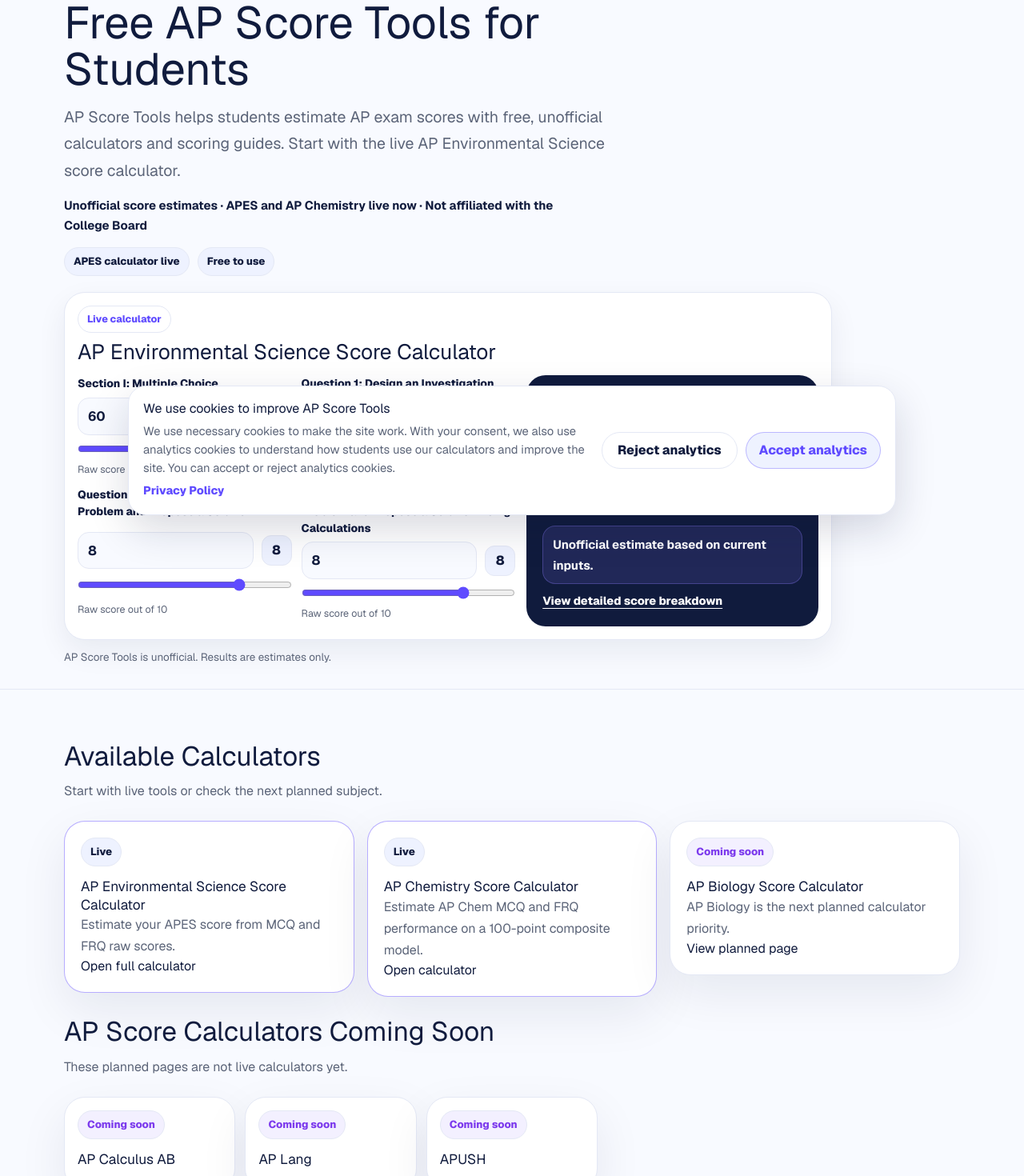
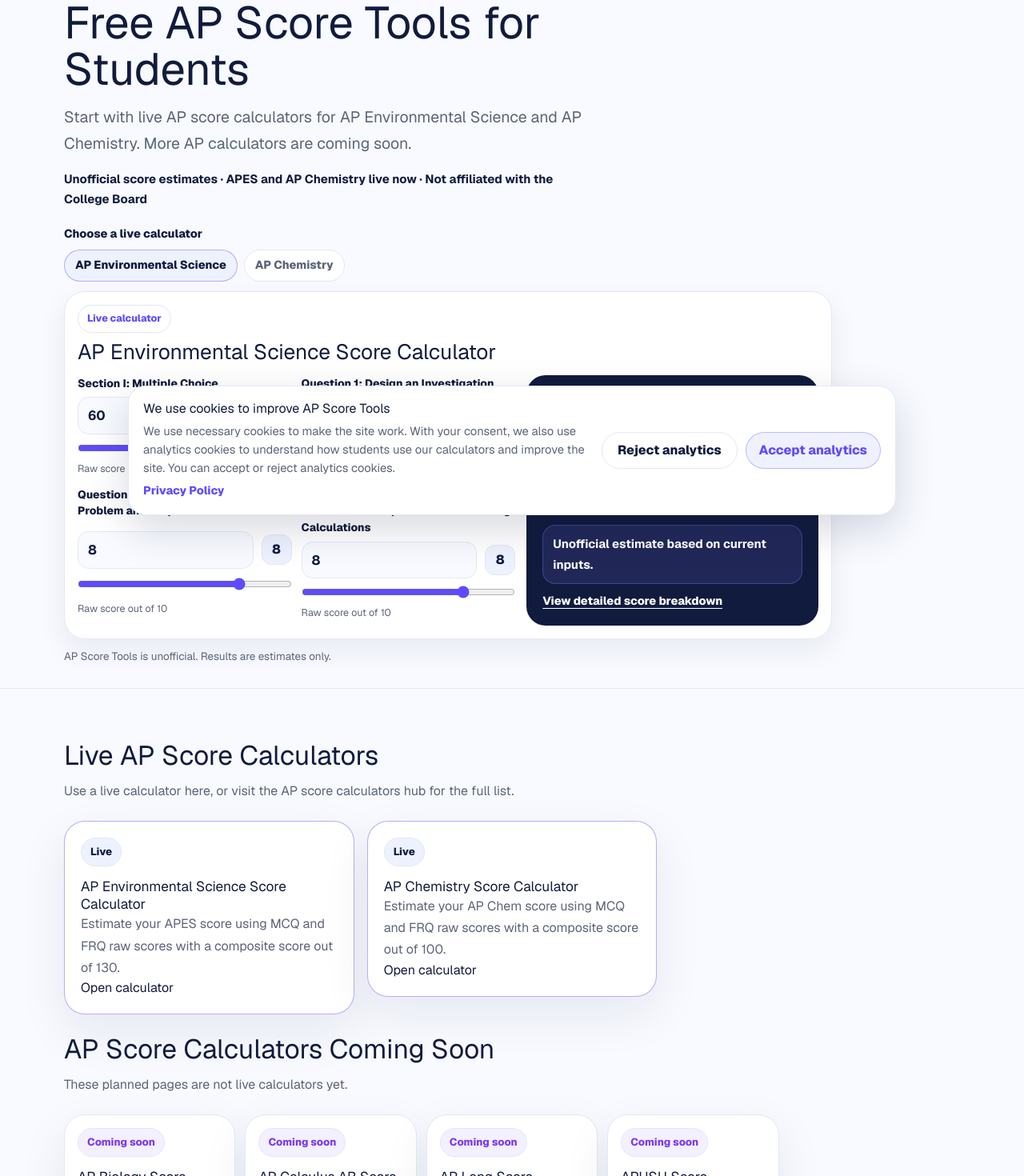
Before and after one commit to clairesun0731-art/apscoretools, a Next.js app: page / in a window 1280 px wide. Shown: the part 140-1610 px from the top of the page at 80% size. Built offline with nearby package versions, Linux system fonts and the light colour scheme; no server answers.

Commit message:
Add homepage live calculator switcher

```diff
--- a/app/globals.css
+++ b/app/globals.css
@@ -869,6 +869,54 @@
   gap: 10px;
 }
 
+.home-calculator-switcher {
+  display: grid;
+  gap: 12px;
+}
+
+.switcher-header {
+  display: grid;
+  gap: 9px;
+}
+
+.switcher-label {
+  color: var(--foreground);
+  font-size: 0.9rem;
+  font-weight: 800;
+}
+
+.calculator-tabs {
+  display: flex;
+  flex-wrap: wrap;
+  gap: 8px;
+}
+
+.tab {
+  min-height: 38px;
+  border: 1px solid var(--border);
+  border-radius: 999px;
+  background: #ffffff;
+  color: var(--muted);
+  cursor: pointer;
+  font-size: 0.9rem;
+  font-weight: 760;
+  padding: 8px 13px;
+}
+
+.tab:hover,
+.tab:focus-visible {
+  border-color: rgba(95, 75, 255, 0.45);
+  color: var(--accent);
+  outline: 3px solid var(--accent-soft);
+  outline-offset: 2px;
+}
+
+.tab.active {
+  border-color: rgba(95, 75, 255, 0.42);
+  background: var(--accent-soft);
+  color: var(--foreground);
+}
+
 .inline-disclaimer {
   color: var(--muted);
   font-size: 0.84rem;
--- a/app/page.tsx
+++ b/app/page.tsx
@@ -1,15 +1,15 @@
 import type { Metadata } from "next";
 import Link from "next/link";
+import HomeCalculatorSwitcher from "@/components/HomeCalculatorSwitcher";
 import JsonLd from "@/components/JsonLd";
 import TrackedLink from "@/components/TrackedLink";
-import ApesCalculator from "./ap-environmental-science-score-calculator/ApesCalculator";
 
 export const metadata: Metadata = {
   title: {
     absolute: "AP Score Tools | Free AP Score Calculators for Students",
   },
   description:
-    "AP Score Tools provides free, unofficial AP score calculators and exam tools for students. Start with the AP Environmental Science score calculator, with more AP subjects coming soon.",
+    "Use AP Score Tools to estimate AP exam scores with free, unofficial calculators. AP Environmental Science and AP Chemistry calculators are live now, with more AP subjects coming soon.",
   alternates: {
     canonical: "https://www.apscoretools.com/",
   },
@@ -17,12 +17,40 @@
 
 const comingSoonCalculators = [
   {
-    name: "AP Calculus AB",
+    name: "AP Biology Score Calculator",
+    href: "/ap-biology-score-calculator/",
+    subject: "ap_biology",
+  },
+  {
+    name: "AP Calculus AB Score Calculator",
     href: "/ap-calculus-ab-score-calculator/",
     subject: "ap_calculus_ab",
   },
-  { name: "AP Lang", href: "/ap-lang-score-calculator/", subject: "ap_lang" },
-  { name: "APUSH", href: "/apush-score-calculator/", subject: "apush" },
+  {
+    name: "AP Lang Score Calculator",
+    href: "/ap-lang-score-calculator/",
+    subject: "ap_lang",
+  },
+  {
+    name: "APUSH Score Calculator",
+    href: "/apush-score-calculator/",
+    subject: "apush",
+  },
+];
+
+const liveCalculators = [
+  {
+    name: "AP Environmental Science Score Calculator",
+    description:
+      "Estimate your APES score using MCQ and FRQ raw scores with a composite score out of 130.",
+    href: "/ap-environmental-science-score-calculator/",
+  },
+  {
+    name: "AP Chemistry Score Calculator",
+    description:
+      "Estimate your AP Chem score using MCQ and FRQ raw scores with a composite score out of 100.",
+    href: "/ap-chemistry-score-calculator/",
+  },
 ];
 
 const faqItems = [
@@ -65,7 +93,7 @@
   name: "AP Score Tools",
   url: "https://www.apscoretools.com/",
   description:
-    "AP Score Tools is a free, unofficial AP score calculator hub for students, starting with the live AP Environmental Science score calculator.",
+    "AP Score Tools is a free, unofficial AP score calculator hub for students, with live AP Environmental Science and AP Chemistry score calculators.",
   isPartOf: {
     "@type": "WebSite",
     name: "AP Score Tools",
@@ -84,22 +112,17 @@
             <span className="eyebrow">AP score calculator hub</span>
             <h1>Free AP Score Tools for Students</h1>
             <p className="lead">
-              AP Score Tools helps students estimate AP exam scores with free,
-              unofficial calculators and scoring guides. Start with the live AP
-              Environmental Science score calculator.
+              Start with live AP score calculators for AP Environmental Science
+              and AP Chemistry. More AP calculators are coming soon.
             </p>
             <p className="trust-line">
               Unofficial score estimates · APES and AP Chemistry live now · Not
               affiliated with the College Board
             </p>
-            <div className="badge-row" aria-label="Calculator status">
-              <span>APES calculator live</span>
-              <span>Free to use</span>
-            </div>
           </div>
 
           <div className="home-calculator-wrap">
-            <ApesCalculator mode="compact" />
+            <HomeCalculatorSwitcher />
             <p className="inline-disclaimer">
               AP Score Tools is unofficial. Results are estimates only.
             </p>
@@ -111,49 +134,32 @@
         <div className="container content-stack">
           <section className="prose-card">
             <div className="section-heading compact-heading">
-              <h2>Available Calculators</h2>
-              <p>Start with live tools or check the next planned subject.</p>
+              <h2>Live AP Score Calculators</h2>
+              <p>
+                Use a live calculator here, or visit the{" "}
+                <TrackedLink
+                  eventName="calculator_hub_click"
+                  eventParams={{ source: "homepage_live_section" }}
+                  href="/ap-score-calculators/"
+                >
+                  AP score calculators hub
+                </TrackedLink>{" "}
+                for the full list.
+              </p>
             </div>
             <div className="cards-grid">
-              <Link href="/ap-environmental-science-score-calculator/">
+              {liveCalculators.map((calculator) => (
+                <Link href={calculator.href} key={calculator.name}>
                   <article className="tool-card active tool-card-compact">
                     <div>
                       <span className="status-pill">Live</span>
-                    <h3>AP Environmental Science Score Calculator</h3>
-                    <p>
-                      Estimate your APES score from MCQ and FRQ raw scores.
-                    </p>
-                  </div>
-                  <span>Open full calculator</span>
-                </article>
-              </Link>
-              <Link href="/ap-chemistry-score-calculator/">
-                <article className="tool-card active tool-card-compact">
-                  <div>
-                    <span className="status-pill">Live</span>
-                    <h3>AP Chemistry Score Calculator</h3>
-                    <p>
-                      Estimate AP Chem MCQ and FRQ performance on a 100-point
-                      composite model.
-                    </p>
+                      <h3>{calculator.name}</h3>
+                      <p>{calculator.description}</p>
                     </div>
                     <span>Open calculator</span>
                   </article>
                 </Link>
-              <TrackedLink
-                eventName="coming_soon_subject_click"
-                eventParams={{ subject: "ap_biology", source: "homepage" }}
-                href="/ap-biology-score-calculator/"
-              >
-                <article className="tool-card tool-card-compact">
-                  <div>
-                    <span className="status-pill soon">Coming soon</span>
-                    <h3>AP Biology Score Calculator</h3>
-                    <p>AP Biology is the next planned calculator priority.</p>
-                  </div>
-                  <span>View planned page</span>
-                </article>
-              </TrackedLink>
+              ))}
             </div>
           </section>
 
--- a/components/APChemCalculator.tsx
+++ b/components/APChemCalculator.tsx
@@ -21,6 +21,7 @@
 
 type InputField =
   | "mcq"
+  | "frq_total"
   | "long_frq_1"
   | "long_frq_2"
   | "long_frq_3"
@@ -106,15 +107,17 @@
   const [short5, setShort5] = useState(3);
   const [short6, setShort6] = useState(3);
   const [short7, setShort7] = useState(3);
+  const [frqTotalCompact, setFrqTotalCompact] = useState(33);
   const isCompact = mode === "compact";
-  const pageType = isCompact ? "compact" : "tool_page";
+  const pageType = isCompact ? "homepage" : "tool_page";
   const hasStartedRef = useRef(false);
   const hasInteractedRef = useRef(false);
 
   const result = useMemo(() => {
     const mcqScaled = Math.min((mcqRaw / 60) * 50, 50);
-    const frqRawTotal =
-      long1 + long2 + long3 + short4 + short5 + short6 + short7;
+    const frqRawTotal = isCompact
+      ? frqTotalCompact
+      : long1 + long2 + long3 + short4 + short5 + short6 + short7;
     const frqScaled = Math.min((frqRawTotal / 46) * 50, 50);
     const composite = Math.min(mcqScaled + frqScaled, 100);
     const score = getPredictedAPScore(composite);
@@ -138,7 +141,18 @@
       nextBandMessage,
       score,
     };
-  }, [long1, long2, long3, mcqRaw, short4, short5, short6, short7]);
+  }, [
+    frqTotalCompact,
+    isCompact,
+    long1,
+    long2,
+    long3,
+    mcqRaw,
+    short4,
+    short5,
+    short6,
+    short7,
+  ]);
 
   function handleInputChange(
     inputField: InputField,
@@ -205,6 +219,20 @@
             onChange={(value) => handleInputChange("mcq", value, setMcqRaw)}
             value={mcqRaw}
           />
+          {isCompact ? (
+            <ScoreField
+              helper="Total FRQ raw score out of 46. Use the full calculator page to enter each FRQ separately."
+              id="chemistry-frq-total"
+              label="Total FRQ Score"
+              max={46}
+              min={0}
+              onChange={(value) =>
+                handleInputChange("frq_total", value, setFrqTotalCompact)
+              }
+              value={frqTotalCompact}
+            />
+          ) : (
+            <>
               <ScoreField
                 helper="Raw score out of 10"
                 id="chemistry-long-frq-1"
@@ -282,6 +310,8 @@
                 }
                 value={short7}
               />
+            </>
+          )}
         </form>
 
         <aside aria-live="polite" className="result-card">
@@ -310,7 +340,27 @@
               <span>Points to next score band</span>
               <strong>{result.nextBandMessage}</strong>
             </div>
+            {isCompact ? (
+              <>
+                <p className="feedback compact-feedback">
+                  Unofficial estimate based on current inputs.
+                </p>
+                <a
+                  className="result-link"
+                  href="/ap-chemistry-score-calculator/"
+                  onClick={() =>
+                    trackEvent("view_detailed_breakdown", {
+                      calculator_name: "ap_chemistry_score_calculator",
+                      source: "homepage_compact_calculator",
+                    })
+                  }
+                >
+                  View detailed score breakdown
+                </a>
+              </>
+            ) : (
               <p className="feedback">{result.feedback}</p>
+            )}
           </div>
         </aside>
       </div>
--- /dev/null
+++ b/components/HomeCalculatorSwitcher.tsx
@@ -0,0 +1,72 @@
+"use client";
+
+import { useState } from "react";
+import ApesCalculator from "@/app/ap-environmental-science-score-calculator/ApesCalculator";
+import APChemCalculator from "@/components/APChemCalculator";
+import { trackEvent } from "@/lib/gtag";
+
+type LiveCalculator = "apes" | "ap_chemistry";
+
+const calculators: Array<{
+  id: LiveCalculator;
+  label: string;
+  trackingName: "apes_score_calculator" | "ap_chemistry_score_calculator";
+}> = [
+  {
+    id: "apes",
+    label: "AP Environmental Science",
+    trackingName: "apes_score_calculator",
+  },
+  {
+    id: "ap_chemistry",
+    label: "AP Chemistry",
+    trackingName: "ap_chemistry_score_calculator",
+  },
+];
+
+export default function HomeCalculatorSwitcher() {
+  const [selectedCalculator, setSelectedCalculator] =
+    useState<LiveCalculator>("apes");
+
+  function handleSwitch(calculator: (typeof calculators)[number]) {
+    setSelectedCalculator(calculator.id);
+    trackEvent("homepage_calculator_switch", {
+      selected_calculator: calculator.trackingName,
+      source: "homepage",
+    });
+  }
+
+  return (
+    <div className="home-calculator-switcher">
+      <div className="switcher-header">
+        <span className="switcher-label">Choose a live calculator</span>
+        <div
+          aria-label="Live calculators"
+          className="calculator-tabs"
+          role="tablist"
+        >
+          {calculators.map((calculator) => (
+            <button
+              aria-selected={selectedCalculator === calculator.id}
+              className={
+                selectedCalculator === calculator.id ? "tab active" : "tab"
+              }
+              key={calculator.id}
+              onClick={() => handleSwitch(calculator)}
+              role="tab"
+              type="button"
+            >
+              {calculator.label}
+            </button>
+          ))}
+        </div>
+      </div>
+
+      {selectedCalculator === "apes" ? (
+        <ApesCalculator mode="compact" />
+      ) : (
+        <APChemCalculator mode="compact" />
+      )}
+    </div>
+  );
+}
```
Lines whose indentation alone changed are shown as unchanged.
